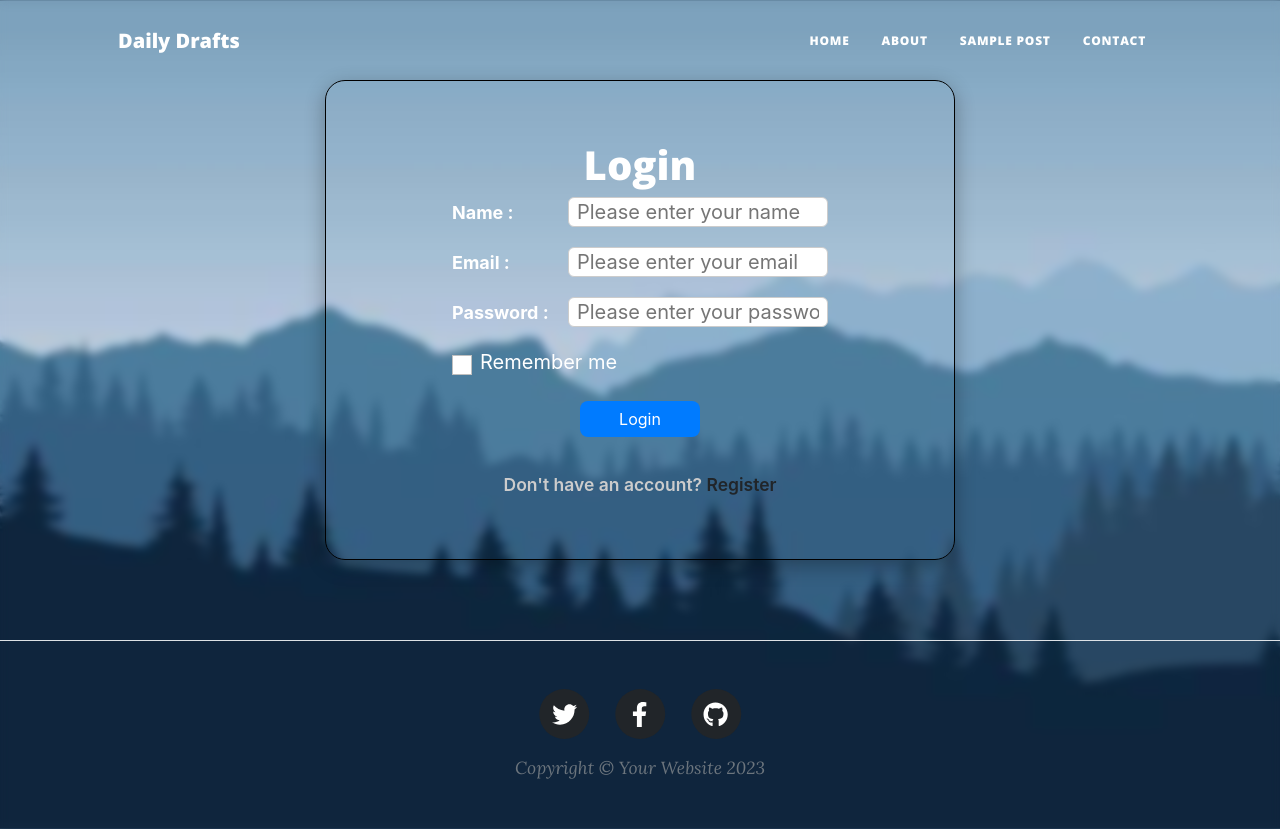
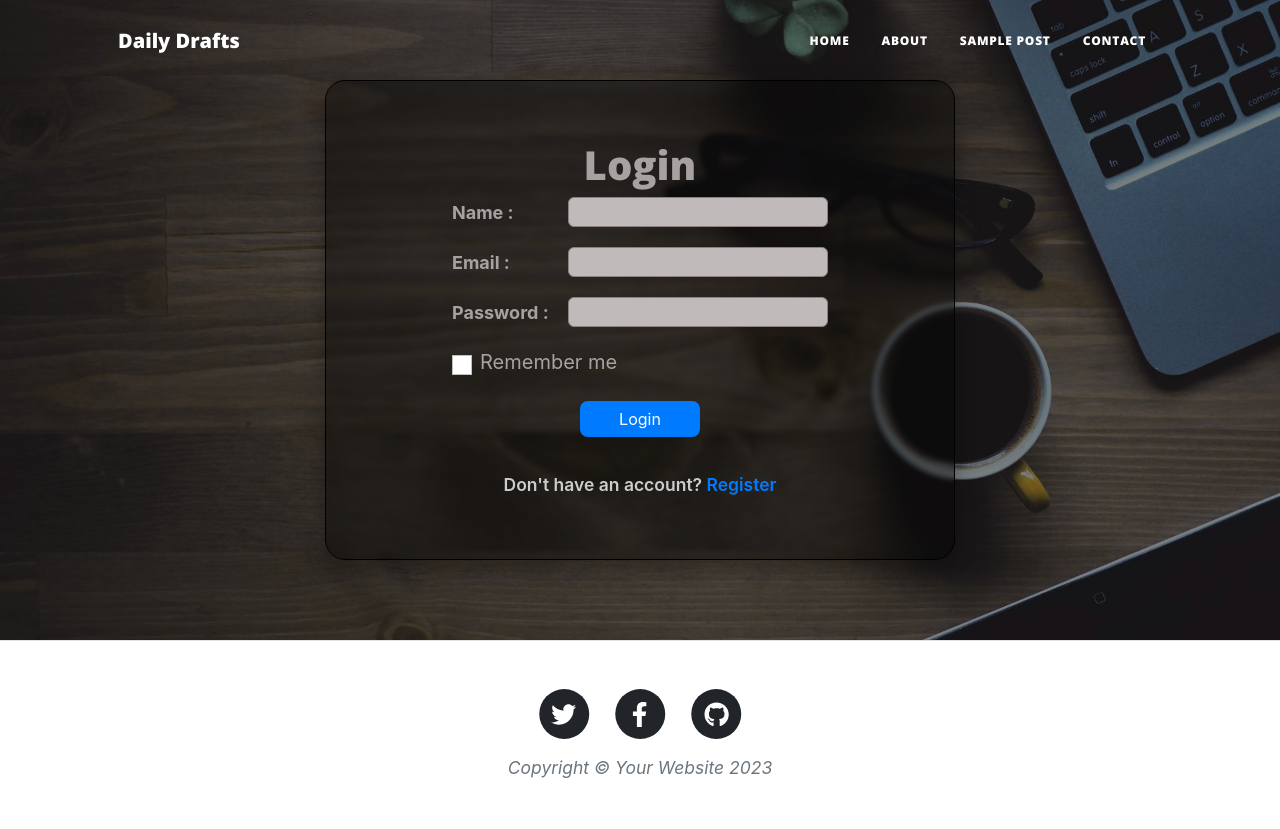
Before and after one commit to coding-enthusiast003/Blog-website, a Flask app: page /login in a window 1280 px wide. Run offline with Flask 3, Linux system fonts and the light colour scheme; some libraries are stand-ins or nearby versions.

Commit message:
adjusted the css of the login

```diff
--- a/templates/layout.html
+++ b/templates/layout.html
@@ -82,7 +82,7 @@
 
 
     <!-- Footer-->
-    <footer class="border-top">
+    <footer class="border-top"  >
         <div class="container px-4 px-lg-5">
             <div class="row gx-4 gx-lg-5 justify-content-center">
                 <div class="col-md-10 col-lg-8 col-xl-7">
--- a/templates/login.html
+++ b/templates/login.html
@@ -2,12 +2,23 @@
 
 {% block styles %}
   <style>
+    /* Remove background from body */
     body {
       margin: 0;
+      font-family: "Inter", "Segoe UI", Roboto, Helvetica, Arial, sans-serif;
+      height: 100vh;
+      background: none;
+    }
+    /* Add background to wrapper */
+    .bg-wrapper {
+      min-height: 80vh;
       background-image: url('{{ url_for("static", filename="assets/login.jpg") }}');
       background-size: cover;
       background-position: center;
       backdrop-filter: blur(4px);
+      display: flex;
+      justify-content: center;
+      align-items: center;
     }
 
     .login {
@@ -22,8 +33,9 @@
       align-items: center;
       box-shadow: 0 6px 20px rgba(0, 0, 0, 0.3);
       padding: 20px;
-      backdrop-filter: blur(20px);
-      color: rgb(255, 255, 255);
+      backdrop-filter: blur(2.8px);
+      color: rgb(168, 161, 161);
+      background: rgba(0,0,0,0.4);
     }
 
     .one, .two {
@@ -48,7 +60,8 @@
       height: 30px;
       padding: 4px 8px;
       border-radius: 6px;
-      border: 1px solid #ccc;
+      border: 1px solid #8c8080;
+      background: #c0baba;
     }
 
     .form-check {
@@ -139,22 +152,23 @@
 {% endblock %}
 
 {% block content %}
-  <div class="container" style="height: fit-content; display:flex; justify-content:center; align-items:center; min-height: 80vh;">
+  <div class="bg-wrapper">
+    <div class="container" style="height: fit-content; display:flex; justify-content:center; align-items:center;">
       <div class="login">
         <h1 style="text-align: center;">Login</h1>
         <div class="form">
           <form method="post" action="/login">
             <div class="one">
               <label for="name">Name : </label>
-            <input type="text" id="name" name="name" placeholder="Please enter your name" required>
+              <input type="text" id="name" name="name"   required>
             </div>
             <div class="one">
               <label for="email">Email : </label>
-            <input type="email" id="email" name="email" placeholder="Please enter your email" required>
+              <input type="email" id="email" name="email"  required>
             </div>
             <div class="two">
               <label for="password">Password : </label>
-            <input type="password" id="password" name="password" placeholder="Please enter your password" required>
+              <input type="password" id="password" name="password"  required>
             </div>
             <div class="form-check">
               <input type="checkbox" class="form-check-input" id="remember" name="remember">
@@ -162,10 +176,11 @@
             </div>
             <button type="submit">Login</button>
             <div class="sign-up" style="width: 100%; text-align: center; margin-top: 32px; font-weight: 600; color: #ccc;">
-            <small>Don't have an account? <a href="/register">Register</a></small>
+              <small  >Don't have an account? <a style="color: #007bff;" href="/register">Register</a></small>
             </div>
           </form>
         </div>
       </div>
     </div>
+  </div>
 {% endblock %}
```
Also changed, not shown: static/assets/login.jpg. Lines whose indentation alone changed are shown as unchanged.
